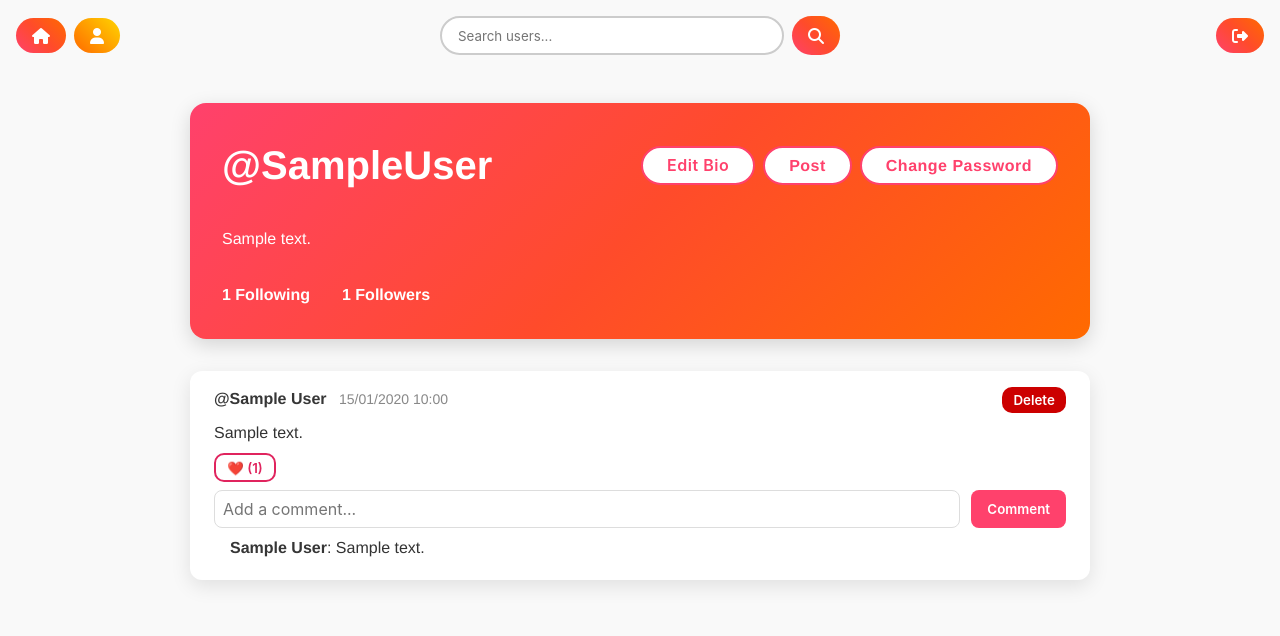
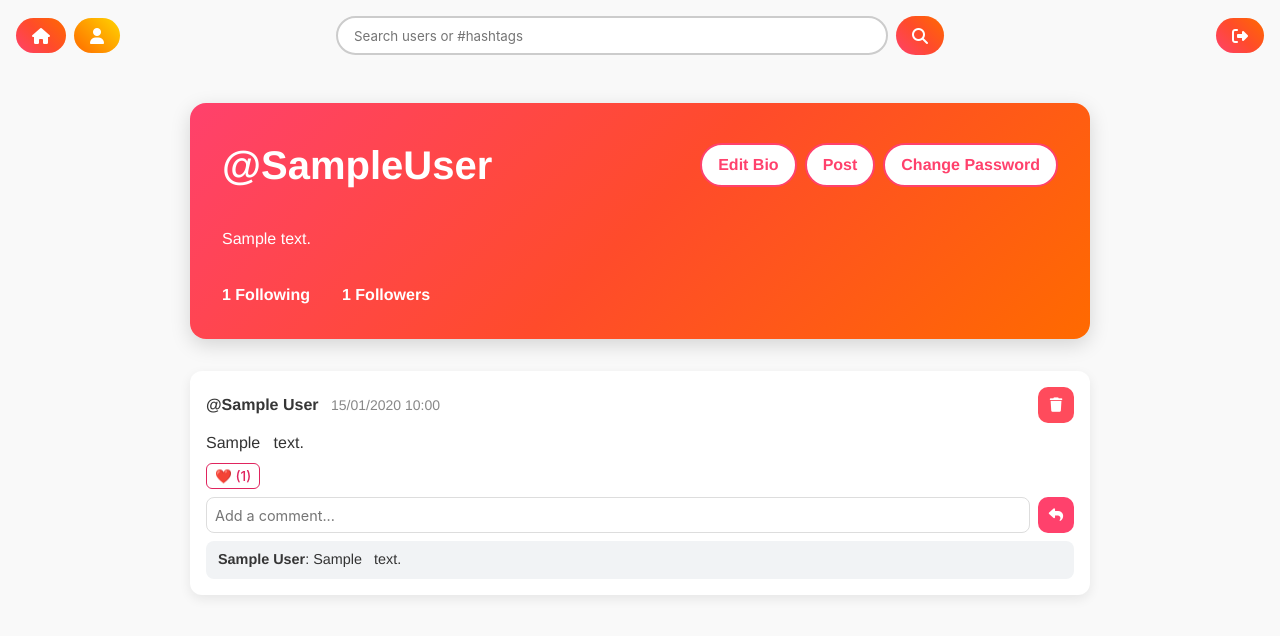
Before and after one commit to JospinJudes/hello-python-ci, a Flask app: page /profile in a window 1280 px wide. Shown: the top 636 px of the page. Run offline with Flask 3, Linux system fonts and the light colour scheme; a user stored in the database is signed in; tables that the repository leaves empty hold one stand-in row (values such as "Sample post"); some libraries are stand-ins or nearby versions.

Commit message:
Ajout des hashtags et formulaire de commentaire aux tweets.

```diff
--- a/flask_auth/project/main.py
+++ b/flask_auth/project/main.py
@@ -2,7 +2,7 @@
 
 from flask import Blueprint, render_template, request, redirect, url_for, flash
 from flask_login import login_required, current_user
-from .models import User, Tweet, followers, Like, Comment
+from .models import User, Tweet, followers, Like, Comment, Hashtag
 from . import db
 from .forms import TweetForm
 from sqlalchemy import func
@@ -89,19 +89,39 @@ def user_profile(user_id):
 def tweet():
     form = TweetForm()
     if form.validate_on_submit():
+        import re
         try:
+            # Création du tweet
             new_tweet = Tweet(content=form.content.data, user=current_user)
             db.session.add(new_tweet)
+
+            # Extraction des hashtags
+            tags = set(re.findall(r'#(\w+)', new_tweet.content))
+            for tag in tags:
+                hashtag = Hashtag.query.filter_by(tag=tag).first()
+                if not hashtag:
+                    hashtag = Hashtag(tag=tag)
+                    db.session.add(hashtag)
+                # Ajouter la relation many-to-many
+                new_tweet.hashtags.append(hashtag)
+
+            # Commit final une seule fois
             db.session.commit()
+
             flash('Tweet posted!')
             return redirect(url_for('main.profile'))
-        except Exception:
+
+        except Exception as e:
             db.session.rollback()
-            flash("An error occurred during publication. Please try again.")
+            flash(f"An error occurred: {e}")  # Affiche l’erreur réelle pour debug
+
     else:
         if form.content.errors:
             flash("Your tweet must be between 1 and 280 characters long.")
+
     return render_template('tweet.html', form=form)
+
+
 
 
 @main.route('/delete_tweet/<int:tweet_id>', methods=['POST'])
@@ -158,13 +178,30 @@ def unfollow(user_id):
     return redirect(url_for('main.user_profile', user_id=user.id))
 
 # -------------------- SEARCH --------------------
-@main.route("/search")
-def search_user():
-    query = request.args.get("q", "").strip()
+from flask import request
+
+@main.route('/search', methods=['GET'])
+@login_required
+def search():
+    query = request.args.get('q', '').strip()
     users = []
+    tweets = []
+
     if query:
-        users = User.query.filter(User.name.ilike(f"%{query}%")).all()
-    return render_template("search_results.html", users=users, query=query)
+        if query.startswith('#'):
+            # Recherche par hashtag
+            tag_text = query[1:]  # retirer le #
+            hashtag = Hashtag.query.filter_by(tag=tag_text).first()
+            if hashtag:
+                tweets = hashtag.tweets.order_by(Tweet.timestamp.desc()).all()
+            return render_template('hashtag.html', tag=tag_text, tweets=tweets)
+        else:
+            # Recherche par utilisateur
+            users = User.query.filter(User.name.ilike(f"%{query}%")).all()
+
+    return render_template('search_results.html', query=query, users=users, tweets=tweets)
+
+
 
 # -------------------- LIKE --------------------
 @main.route('/like/<int:tweet_id>', methods=['POST'])
@@ -195,3 +232,15 @@ def comment_tweet(tweet_id):
     else:
         flash("Comment cannot be empty.")
     return redirect(request.referrer or url_for('main.profile'))
+
+
+# -------------------- gestion de #  --------------------
+
+@main.route('/hashtag/<string:tag>')
+def hashtag(tag):
+    hashtag = Hashtag.query.filter_by(tag=tag).first()
+    if not hashtag:
+        tweets = []
+    else:
+        tweets = hashtag.tweets.order_by(Tweet.timestamp.desc()).all()
+    return render_template('hashtag.html', tag=tag, tweets=tweets)
--- /dev/null
+++ b/flask_auth/project/templates/_tweet_card.html
@@ -0,0 +1,69 @@
+<div class="tweet-card">
+    <!-- Header -->
+    <div class="tweet-header" style="display:flex; justify-content:space-between; align-items:center;">
+        <div>
+            <strong>@{{ tweet.user.name }}</strong>
+            <small style="color:#888; margin-left:0.5rem;">{{ tweet.timestamp.strftime('%d/%m/%Y %H:%M') }}</small>
+        </div>
+
+        {% if show_delete %}
+        <form action="{{ url_for('main.delete_tweet', tweet_id=tweet.id) }}" method="POST" style="margin:0;">
+            <button type="submit" class="delete-btn">
+            <i class="fas fa-trash"></i>
+</button>
+
+        </form>
+        {% endif %}
+    </div>
+
+    <!-- Contenu avec hashtags cliquables -->
+    <div class="tweet-content" style="margin-top:0.5rem;">
+        {% for word in tweet.content.split() %}
+            {% if word.startswith('#') %}
+                <a href="{{ url_for('main.hashtag', tag=word[1:]) }}" class="hashtag">{{ word }}</a>
+            {% else %}
+                {{ word }}
+            {% endif %}
+            &nbsp;
+        {% endfor %}
+    </div>
+
+    <!-- Actions (like/comment) -->
+    <div class="tweet-actions">
+        {% set liked = tweet.id in current_user.liked_tweet_ids %}
+        <form action="{{ url_for('main.like_tweet', tweet_id=tweet.id) }}" method="POST">
+            <button type="submit" class="like-btn {% if liked %}liked{% endif %}">
+                ❤️ ({{ tweet.likes_count }})
+            </button>
+        </form>
+    </div>
+
+    <!-- Comment Form -->
+<!-- Comment Form -->
+    <form action="{{ url_for('main.comment_tweet', tweet_id=tweet.id) }}" method="POST" class="comment-section">
+        <input type="text" name="comment_content" placeholder="Add a comment..." class="comment-input">
+        <button type="submit" class="comment-btn">
+            <i class="fas fa-reply"></i>
+        </button>
+    </form>
+
+
+    <!-- Liste des commentaires -->
+    {% if tweet.comments %}
+    <div class="comments-block">
+        {% for comment in tweet.comments %}
+        <div class="comment-item">
+            <strong>{{ comment.user.name }}</strong>:
+            {% for word in comment.content.split() %}
+                {% if word.startswith('#') %}
+                    <a href="{{ url_for('main.hashtag', tag=word[1:]) }}" class="hashtag">{{ word }}</a>
+                {% else %}
+                    {{ word }}
+                {% endif %}
+                &nbsp;
+            {% endfor %}
+        </div>
+        {% endfor %}
+    </div>
+    {% endif %}
+</div>
--- a/flask_auth/project/templates/base.html
+++ b/flask_auth/project/templates/base.html
@@ -71,30 +71,6 @@
     box-shadow: 0 0 8px rgba(255,65,108,0.3);
 }
 
-        /* Profile Buttons */
-        .profile-btn {
-            border-radius: 25px;
-            font-size: 1rem;
-            font-weight: 600;
-            line-height: 1.2;
-            letter-spacing: 0.5px;
-            padding: 0.5rem 1.5rem;
-            border: 2px solid #ff416c;
-            background: #fff;
-            color: #ff416c;
-            cursor: pointer;
-            transition: all 0.3s ease, transform 0.2s ease;
-            display: inline-flex;
-            align-items: center;
-            justify-content: center;
-        }
-        .profile-btn:hover {
-            background:#ff416c;
-            color:white;
-            transform:translateY(-2px);
-            box-shadow:0 4px 12px rgba(255,65,108,0.3);
-        }
-
 /* Profile Card */
 .profile-card {
     width:100%;
@@ -107,71 +83,108 @@
     flex-direction:column;
     gap:1rem;
     box-shadow:0 6px 20px rgba(0,0,0,0.15);
-            transition:0.2s ease;
 }
-        .profile-card:hover {
-            transform:translateY(-4px);
-            box-shadow:0 10px 25px rgba(0,0,0,0.25);
+
+/* Buttons */
+.profile-btn {
+    border-radius: 25px;
+    font-size: 1rem;
+    font-weight: 600;
+    padding: 0.5rem 1rem;
+    border: 2px solid #ff416c;
+    background: #fff;
+    color: #ff416c;
+    cursor: pointer;
+    transition: all 0.3s ease;
+    display: inline-flex;
+    align-items: center;
+    justify-content: center;
+}
+.profile-btn:hover {
+    background:#ff416c;
+    color:white;
 }
 
 /* Tweet Card */
 .tweet-card {
-            width:100%;
-            background:#fff;
-            color:#333;
-            padding:1rem 1.5rem;
-            border-radius:12px;
-            margin-bottom:1rem;
-            box-shadow:0 6px 20px rgba(0,0,0,0.1);
-            transition:0.2s ease;
+    width: 100%;
+    background: #fff;
+    color: #333;
+    padding: 1rem;
+    border-radius: 12px;
+    margin-bottom: 1rem;
+    box-shadow: 0 4px 12px rgba(0,0,0,0.08);
 }
-        .tweet-card:hover {
-            transform:translateY(-2px);
-            box-shadow:0 10px 25px rgba(0,0,0,0.15);
+
+/* Tweet actions */
+.tweet-actions {
+    display: flex;
+    align-items: center;
+    gap: 0.5rem;
+    margin-top: 0.5rem;
+}
+
+.like-btn, .comment-btn, .delete-btn {
+    font-size: 0.85rem;
+    padding: 0.25rem 0.5rem;
+    border-radius: 6px;
+    font-weight: 500;
+    cursor: pointer;
+    transition: all 0.2s ease;
 }
 
 .like-btn {
-            padding:0.3rem 0.7rem;
-            border-radius:10px;
-            font-weight:600;
-            border:2px solid #e0245e;
-            background:transparent;
-            color:#e0245e;
-            cursor:pointer;
-            transition:0.3s;
-            margin-right: 2rem; /* <-- ajout : espace après le bouton "like" */
+    border: 1px solid #e0245e;
+    background: transparent;
+    color: #e0245e;
 }
 .like-btn.liked {
-            background:#e0245e;
-            color:white;
-            border:none;
+    background: #e0245e;
+    color: white;
+    border: none;
 }
-        .like-btn:hover { filter:brightness(1.1); }
+.like-btn:hover { filter: brightness(1.1); }
 
 .comment-btn {
-            padding:0.5rem 1rem;
-            border-radius: 8px;
-            border: none;
     background: #ff416c;
     color: white;
-            font-weight: 600;
+    border: none;
+    width: 36px;           /* carré */
+    height: 36px;          /* carré */
+    border-radius: 10px;   /* angles arrondis */
+    display: flex;
+    align-items: center;
+    justify-content: center;
     cursor: pointer;
-            transition: all 0.3s ease;
-            margin-left: 0.2rem; /* optionnel : léger espace côté gauche pour éviter collusion */
+    transition: all 0.2s ease;
 }
-        .comment-btn:hover { filter: brightness(1.1); }
 
-        .delete-btn {
-            padding:0.3rem 0.7rem;
-            border-radius:10px;
-            font-weight:600;
-            border:none;
-            background:#c00;
-            color:white;
-            cursor:pointer;
-            transition:0.3s;
+.comment-btn:hover {
+    background: #ff1e3c;
+    transform: scale(1.1);
+    box-shadow: 0 2px 6px rgba(255,30,60,0.4);
 }
-        .delete-btn:hover { filter:brightness(1.2); }
+
+.comment-btn i {
+    font-size: 0.9rem;
+}
+
+/* Comment Block */
+.comments-block {
+    margin-top: 0.5rem;
+    display: flex;
+    flex-direction: column;
+    gap: 0.4rem;
+}
+
+.comment-item {
+    background: #f1f3f5;
+    padding: 0.5rem 0.75rem;
+    border-radius: 8px;
+    font-size: 0.9rem;
+    color: #333;
+    word-break: break-word;
+}
 
 /* Comment Section */
 .comment-section {
@@ -180,11 +193,50 @@
     margin-top: 0.5rem;
     width: 100%;
 }
-        .comment-input { flex:1; padding:0.5rem; border-radius:8px; border:1px solid #ddd; font-size:1rem; }
+.comment-input {
+    flex: 1;
+    padding: 0.5rem;
+    border-radius: 8px;
+    border: 1px solid #ddd;
+    font-size: 0.9rem;
+}
 
-        /* Layout Helpers */
+/* Delete Button */
+.delete-btn {
+    background: #ff4b5c;
+    color: white;
+    border: none;
+    width: 36px;
+    height: 36px;
+    border-radius: 10px;
+    cursor: pointer;
+    font-size: 0.9rem;
+    display: flex;
+    align-items: center;
+    justify-content: center;
+    transition: all 0.2s ease;
+}
+.delete-btn i {
+    font-size: 0.9rem;
+}
+.delete-btn:hover {
+    background: #d41831;
+    transform: scale(1.1);
+    box-shadow: 0 2px 6px rgba(255,30,60,0.4);
+}
+
+/* Hashtag style */
+.hashtag {
+    color: #f21d41;
+    text-decoration: none;
+    font-weight: 600;
+}
+.hashtag:hover {
+    text-decoration: underline;
+}
+
+/* Layout helpers */
 .home-tabs { display:flex; gap:1rem; margin-bottom:1rem; }
-        .home-separator { height:1rem; }
 .tweets-container { display:flex; flex-direction:column; gap:1.5rem; }
 .hero-body { display:flex; justify-content:center; align-items:flex-start; padding:2rem 0; }
 .container { width:100%; max-width:900px; }
@@ -198,6 +250,12 @@
     color:white;
     box-shadow:0 2px 6px rgba(0,0,0,0.1);
     transition:opacity 0.5s ease;
+}
+
+/* Responsive */
+@media (max-width: 600px) {
+    .tweet-actions, .comment-section { flex-direction: column; gap: 0.25rem; }
+    .like-btn, .comment-btn, .delete-btn { width: 100%; }
 }
 </style>
 </head>
@@ -219,10 +277,10 @@
 
     <!-- Center search -->
     <div style="flex:2; display:flex; justify-content:center;">
-            <form action="{{ url_for('main.search_user') }}" method="get" class="search-form" style="width:100%; max-width:400px; display:flex; gap:0.5rem;">
-                <input type="text" name="q" placeholder="Search users...">
+        <form action="{{ url_for('main.search') }}" method="get" class="search-form">
+            <input type="text" name="q" placeholder="Search users or #hashtags" required>
             <button type="submit" class="navbar-button">
-                    <i class="fas fa-magnifying-glass"></i></a>
+                <i class="fas fa-magnifying-glass"></i>
             </button>
         </form>
     </div>
--- a/flask_auth/project/templates/profile.html
+++ b/flask_auth/project/templates/profile.html
@@ -1,26 +1,23 @@
 {% extends "base.html" %}
-
 {% block content %}
 
 <!-- Carte profil -->
 <div class="profile-card">
 
-    <!-- Ligne nom + boutons -->
     <div class="profile-header" style="display:flex; justify-content:space-between; align-items:center; flex-wrap:wrap;">
         <h1 style="font-size:2.5rem; font-weight:800; margin:0;">@{{ user.name | replace(' ', '') }}</h1>
 
-        <div style="display:flex; gap:0.5rem; flex-wrap:wrap; justify-content:flex-end;">
+        <div style="display:flex; gap:0.5rem; flex-wrap:wrap;">
             {% if is_own_profile %}
-                <button id="edit-bio-btn" class="profile-btn">Edit Bio</button>
+                <!-- Edit Bio styled like Change Password -->
+                <a href="#" id="edit-bio-btn" class="profile-btn">Edit Bio</a>
                 <a href="{{ url_for('main.tweet') }}" class="profile-btn">Post</a>
                 <a href="{{ url_for('auth.password_page') }}" class="profile-btn">Change Password</a>
             {% else %}
                 <form action="{{ url_for('main.unfollow', user_id=user.id) if current_user.is_following(user) else url_for('main.follow', user_id=user.id) }}" method="POST" style="margin:0;">
-                    {% if current_user.is_following(user) %}
-                        <button type="submit" class="profile-btn unfollow-btn">Unfollow</button>
-                    {% else %}
-                        <button type="submit" class="profile-btn follow-btn">Follow</button>
-                    {% endif %}
+                    <button type="submit" class="profile-btn {% if current_user.is_following(user) %}unfollow-btn{% else %}follow-btn{% endif %}">
+                        {% if current_user.is_following(user) %}Unfollow{% else %}Follow{% endif %}
+                    </button>
                 </form>
             {% endif %}
         </div>
@@ -48,54 +45,14 @@
 </div>
 
 <!-- Liste des tweets -->
-<div class="tweets-list" style="display:flex; flex-direction:column; gap:1.5rem;">
+<div class="tweets-container">
     {% if tweets %}
         {% for tweet in tweets %}
-        <div class="tweet-card">
-
-            <!-- Header : utilisateur + date -->
-            <div class="tweet-header" style="display:flex; justify-content:space-between; align-items:flex-start;">
-                <div>
-                    <strong>@{{ tweet.user.name }}</strong>
-                    <small style="color:#888; margin-left:0.5rem;">{{ tweet.timestamp.strftime('%d/%m/%Y %H:%M') }}</small>
-                </div>
-                {% if is_own_profile and tweet.user_id == current_user.id %}
-                <form action="{{ url_for('main.delete_tweet', tweet_id=tweet.id) }}" method="POST" style="margin:0;">
-                    <button type="submit" class="delete-btn">Delete</button>
-                </form>
-                {% endif %}
-            </div>
-
-            <!-- Contenu du tweet -->
-            <p class="tweet-content" style="margin-top:0.5rem;">{{ tweet.content }}</p>
-
-            <!-- Like -->
-            {% set liked = tweet.id in current_user.liked_tweet_ids %}
-            <form action="{{ url_for('main.like_tweet', tweet_id=tweet.id) }}" method="POST" class="tweet-actions" style="margin-top:0.5rem;">
-                <button type="submit" class="like-btn {% if liked %}liked{% endif %}">❤️ ({{ tweet.likes_count }})</button>
-            </form>
-
-            <!-- Comment -->
-            <form action="{{ url_for('main.comment_tweet', tweet_id=tweet.id) }}" method="POST" class="comment-section" style="margin-top:0.5rem;">
-                <input type="text" name="comment_content" placeholder="Add a comment..." class="comment-input">
-                <button type="submit" class="comment-btn">Comment</button>
-            </form>
-
-            <!-- Liste des commentaires -->
-            {% if tweet.comments %}
-            <ul class="comment-list" style="margin-top:0.5rem; padding-left:1rem; list-style:none;">
-                {% for comment in tweet.comments %}
-                <li style="margin-bottom:0.25rem;">
-                    <strong>{{ comment.user.name }}</strong>: {{ comment.content }}
-                </li>
-                {% endfor %}
-            </ul>
-            {% endif %}
-
-        </div>
+            {% set show_delete = is_own_profile %}  {# bouton supprimer seulement si c’est le propriétaire #}
+            {% include "_tweet_card.html" %}
         {% endfor %}
     {% else %}
-        <p style="margin-top:1rem; font-style:italic; color:gray;">No tweets yet.</p>
+        <p style="text-align:center; color:gray; font-style:italic;">No tweets yet.</p>
     {% endif %}
 </div>
 
@@ -107,7 +64,8 @@ const form = document.getElementById('edit-bio-form');
 const bioText = document.getElementById('bio-text');
 
 if(editBtn && cancelBtn && form && bioText){
-    editBtn.addEventListener('click', ()=>{
+    editBtn.addEventListener('click', (e)=>{
+        e.preventDefault(); // empêche le scroll si <a> est cliqué
         form.style.display='block';
         editBtn.style.display='none';
         bioText.style.display='none';
```
Also changed, not shown: flask_auth/project/models.py (+43 -0 lines), flask_auth/project/templates/hashtag.html (added, +34 -0 lines), flask_auth/project/templates/home.html (+11 -56 lines). Lines whose indentation alone changed are shown as unchanged.
